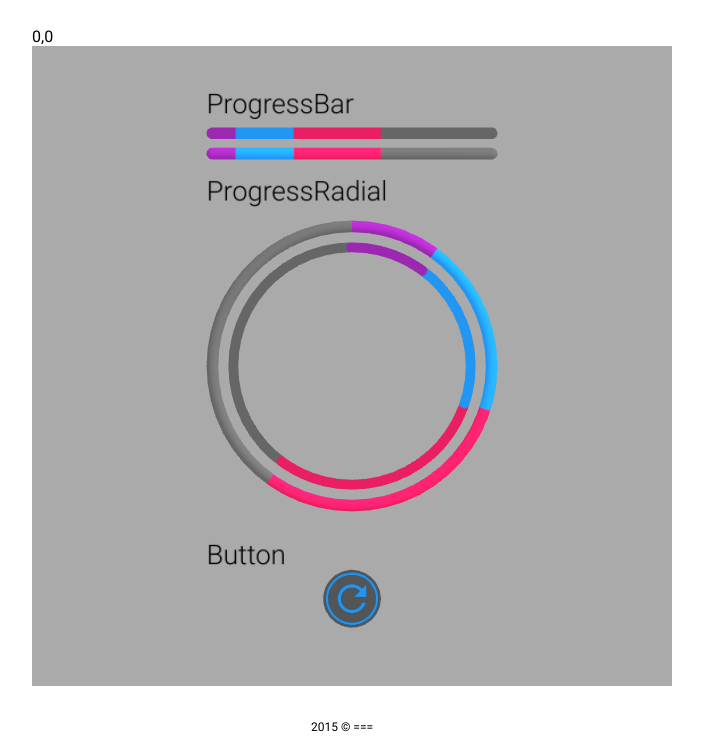
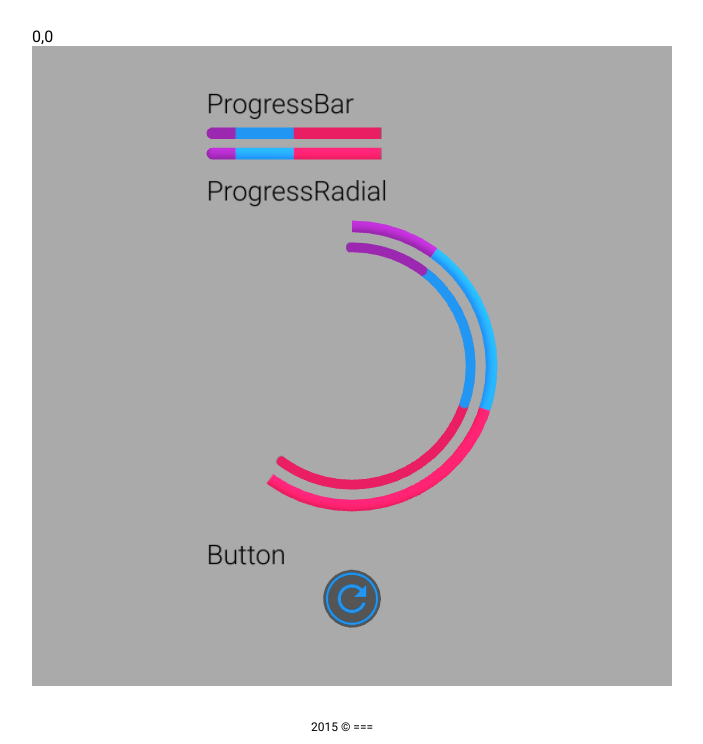
Before and after one commit to mkeblx/mesh-ui, a plain HTML site: page index.html in a window 1280 px wide. Shown: the part 73-817 px from the top of the page, without its empty margins (298-1001 px from the left). Drawn offline with Linux system fonts and the light colour scheme; animation ran at ten frames a second.

Commit message:
cleanup, background transparent

```diff
--- a/js/ui/ProgressBar.js
+++ b/js/ui/ProgressBar.js
@@ -7,21 +7,19 @@ MV.ProgressBar = function(options) {
 
   this.init(this.options);
 
-  this.flat = this.options.flat;
-
-  this._colors = [ this.options.activeColor ];
+  this._colors = this.options.colors;
   this._values = [];
 
-  this.value = this.options.value;
+  this.value = this.options.values[0];
 };
 
 MV.ProgressBar.OPTIONS = {
-  activeColor: '#2196f3',
   bgColor: '#666666',
-  value: 0,
+  colors: ['#9c27b0','#2196f3','#e91e63','#00bcd4'],
+  values: [0],
+  bg: false,
   width: 1,
   thickness: 0.04,
-  flat: false,
   rounded: true,
   lit: false,
   segments: 16,
@@ -37,17 +35,6 @@ Object.defineProperties(MV.ProgressBar.prototype, {
       if ( val !== this._value ) {
         this._value = THREE.Math.clamp( val, 0, 1 );
         this._update( this._value );
-      }
-    }
-  },
-  'flat': {
-    get: function() {
-      return this._flat;
-    },
-    set: function(val) {
-      if (val !== this._flat) {
-        this._flat = val;
-        this.container.scale.set( 1, 1, val ? 0.0001 : 1 );
       }
     }
   }
@@ -87,7 +74,8 @@ MV.ProgressBar.prototype.init = function(options) {
   }
 
   var mat = new MatType( {
-    map: this.texture
+    map: this.texture,
+    transparent: !options.bg
   } );
 
   var mesh = new THREE.Mesh(geo, mat);
@@ -131,8 +119,12 @@ MV.ProgressBar.prototype._update = function() {
   var vals = this._values;
   var w = this.canvas.width, h = this.canvas.height;
 
-  ctx.fillStyle = opts.bgColor;
-  ctx.fillRect( 0,0, w,h );
+  if (!opts.bg) {
+    ctx.clearRect( 0,0, w,h );
+  } else {
+    ctx.fillStyle = opts.bgColor;
+    ctx.fillRect( 0,0, w,h );
+  }
 
   if (opts.gradient && this._colors.length > 1) {
     var grd = ctx.createLinearGradient( 0,0, w,h );
--- a/js/ui/ProgressBar2D.js
+++ b/js/ui/ProgressBar2D.js
@@ -7,16 +7,17 @@ MV.ProgressBar2D = function(options) {
 
   this.init(this.options);
 
-  this._colors = [ this.options.activeColor ];
+  this._colors = this.options.colors;
   this._values = [];
 
-  this.value = this.options.value;
+  this.value = this.options.values[0];
 };
 
 MV.ProgressBar2D.OPTIONS = {
-  activeColor: '#2196f3',
   bgColor: '#666666',
-  value: 0,
+  colors: ['#9c27b0','#2196f3','#e91e63','#00bcd4'],
+  values: [0],
+  bg: false,
   width: 1,
   thickness: 0.02,
   rounded: true,
@@ -72,7 +73,8 @@ MV.ProgressBar2D.prototype.init = function(options) {
   }
 
   var mat = new MatType( {
-    map: this.texture
+    map: this.texture,
+    transparent: !options.bg
   } );
 
   var mesh = new THREE.Mesh(geo, mat);
@@ -148,8 +150,12 @@ MV.ProgressBar2D.prototype._update = function() {
   var vals = this._values;
   var w = this.canvas.width, h = this.canvas.height;
 
-  ctx.fillStyle = opts.bgColor;
-  ctx.fillRect( 0,0, w,h );
+  if (!opts.bg) {
+    ctx.clearRect( 0,0, w,h );
+  } else {
+    ctx.fillStyle = opts.bgColor;
+    ctx.fillRect( 0,0, w,h );
+  }
 
   if (opts.gradient && this._colors.length > 1) {
     var grd = ctx.createLinearGradient( 0,0, w,h );
--- a/js/ui/ProgressRadial.js
+++ b/js/ui/ProgressRadial.js
@@ -10,14 +10,14 @@ MV.ProgressRadial = function(options) {
   this._colors = [ this.options.activeColor ];
   this._values = [];
 
-  this.value = this.options.value;
+  this.value = this.options.values[0];
 };
 
 MV.ProgressRadial.OPTIONS = {
-  activeColor: '#2196f3',
   bgColor: '#666666',
-  bg: true,
-  value: 0,
+  colors: ['#9c27b0','#2196f3','#e91e63','#00bcd4'],
+  values: [0],
+  bg: false,
   thickness: 0.1,
   rounded: true,
   width: 1,
@@ -68,7 +68,8 @@ MV.ProgressRadial.prototype.init = function(options) {
   var MatType = options.lit ? THREE.MeshLambertMaterial : THREE.MeshBasicMaterial;
 
   var mat = new MatType({
-    map: this.texture
+    map: this.texture,
+    transparent: !options.bg
   });
 
   var mesh = new THREE.Mesh(geo, mat);
@@ -112,8 +113,12 @@ MV.ProgressRadial.prototype._update = function() {
   var vals = this._values;
   var w = this.canvas.width, h = this.canvas.height;
 
-  ctx.fillStyle = opts.bgColor;
-  ctx.fillRect( 0,0, w,h );
+  if (!opts.bg) {
+    ctx.clearRect( 0,0, w,h );
+  } else {
+    ctx.fillStyle = opts.bgColor;
+    ctx.fillRect( 0,0, w,h );
+  }
 
   if (opts.gradient && this._colors.length > 1) {
     var grd = ctx.createLinearGradient( 0,0, w,h );
--- a/js/ui/ProgressRadial2D.js
+++ b/js/ui/ProgressRadial2D.js
@@ -7,17 +7,17 @@ MV.ProgressRadial2D = function(options) {
 
   this.init(this.options);
 
-  this._colors = [ this.options.activeColor ];
+  this._colors = this.options.colors;
   this._values = [];
 
-  this.value = this.options.value;
+  this.value = this.options.values[0];
 };
 
 MV.ProgressRadial2D.OPTIONS = {
-  activeColor: '#2196f3',
   bgColor: '#666666',
-  bg: true,
-  value: 0,
+  colors: ['#9c27b0','#2196f3','#e91e63','#00bcd4'],
+  values: [0],
+  bg: false,
   thickness: 0.1,
   rounded: true,
   width: 1,
@@ -60,7 +60,8 @@ MV.ProgressRadial2D.prototype.init = function(options) {
   // RingGeometry(innerRadius, outerRadius, thetaSegments, phiSegments, thetaStart, thetaLength)
   var geo = new THREE.RingGeometry(width/2 - options.thickness, width/2, options.segments, 1, -Math.PI/2, options.arc);
   var mat = new THREE.MeshBasicMaterial({
-    map: this.texture
+    map: this.texture,
+    transparent: !options.bg
   });
 
   var mesh = new THREE.Mesh(geo, mat);
```
Also changed, not shown: aframe.html (+0 -2 lines).
